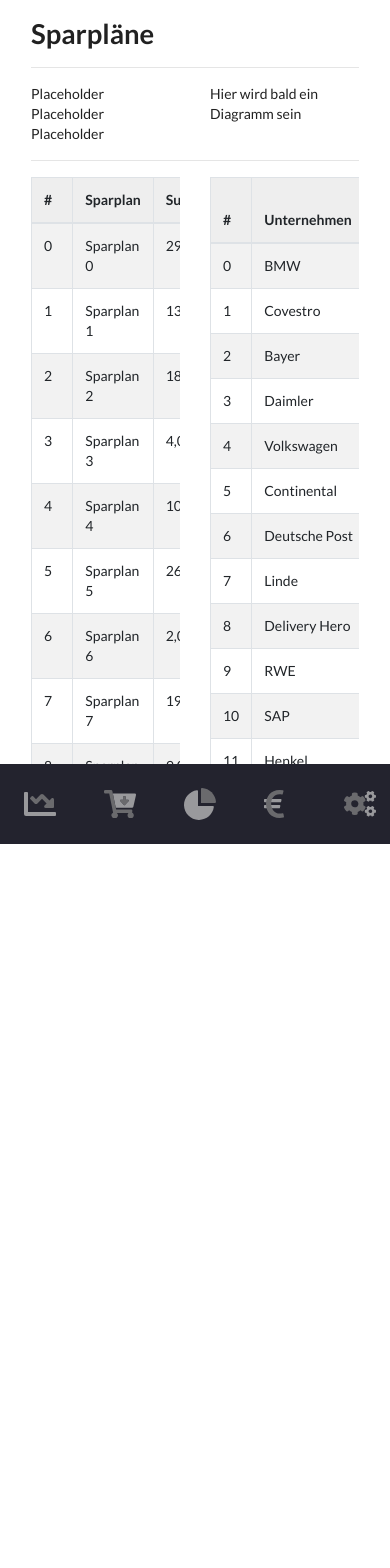
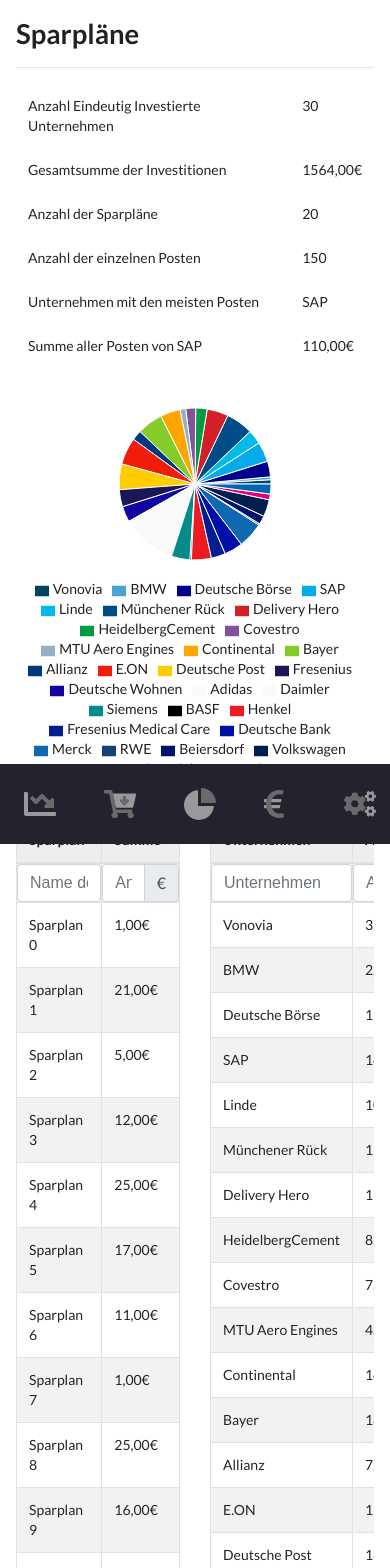
Before and after one commit to DerNiccoo/DerNiccoo.github.io, a React (Create React App) app: page /buy in a window 390 px wide. Shown: the top 1568 px of the page. Before the commit the page ends 844 px from the top, so only its background shows below. Built offline with nearby package versions, Linux system fonts and the light colour scheme.

Commit message:
added savings plan input and info panel mock

```diff
--- a/package.json
+++ b/package.json
@@ -13,6 +13,7 @@
     "react-router-dom": "^5.2.0",
     "react-scripts": "3.4.3",
     "react-table": "^7.5.1",
+    "recharts": "^1.8.5",
     "semantic-ui-css": "^2.4.1",
     "semantic-ui-react": "^1.3.1"
   },
--- a/src/App.js
+++ b/src/App.js
@@ -2,6 +2,7 @@
 import "./App.css";
 // All other imports below!
 
+import { BrowserRouter } from "react-router-dom";
 import { BrowserRouter as Router, Switch, Route } from "react-router-dom";
 import Sidebar from "./components/Sidebar/Sidebar.js";
 import Settings from "./components/Settings/Settings.js";
@@ -13,7 +14,7 @@
   }, []);
 
   return (
-    <Router>
+    <BrowserRouter basename={process.env.PUBLIC_URL}>
       <div>
         <main>
           <Switch>
@@ -35,11 +36,12 @@
             <Route path="/">
               <Home />
             </Route>
+            <Route path="*">404</Route>
           </Switch>
         </main>
         <Sidebar />
       </div>
-    </Router>
+    </BrowserRouter>
   );
 }
 
@@ -56,15 +58,6 @@
   return (
     <div>
       <h2>Ausgaben</h2>
-      <LoremIpsum />
-    </div>
-  );
-}
-
-function Buy() {
-  return (
-    <div>
-      <h2>Sparpläne</h2>
       <LoremIpsum />
     </div>
   );
--- a/src/components/PlanOverview/PlanOverview.css
+++ b/src/components/PlanOverview/PlanOverview.css
@@ -1,11 +1,43 @@
-.tableFixHead          { overflow-y: auto; height: 600px; }
+.tableFixHead          { overflow-y: auto; height: 100%; }
 .tableFixHead thead th { position: sticky; top: 0; }
 
-/* Just common table stuff. Really. */
 table  { border-collapse: collapse; width: 100%; }
-th, td { padding: 8px 16px; }
 th     { background:#eee; }
 
 .selected-row {
   background-color: var(--fa-primary) !important;
+      /* Firefox */
+      -moz-transition: all 200ms ease-in;
+      /* WebKit */
+      -webkit-transition: all 200ms ease-in;
+      /* Opera */
+      -o-transition: all 200ms ease-in;
+      /* Standard */
+      transition: all 200ms ease-in;
 }
+
+.input-row {
+  padding: 0 !important;
+}
+
+.info-data {
+  border: none !important;
+}
+
+.info-panel {
+  display: flex;
+  align-items: center;
+  height: 100%;
+}
+
+/* Not Large screens */
+@media only screen and (max-width: 992px) {
+  .large-column {
+    display: none;
+  }
+}
+
+/* Large Screens */
+@media only screen and (min-width: 992px) {
+
+}
--- a/src/components/PlanOverview/PlanOverview.js
+++ b/src/components/PlanOverview/PlanOverview.js
@@ -4,6 +4,9 @@
 import Container from "react-bootstrap/Container";
 import Row from "react-bootstrap/Row";
 import Col from "react-bootstrap/Col";
+import { ResponsiveContainer, PieChart, Pie, Legend, Tooltip } from "recharts";
+import FormControl from "react-bootstrap/FormControl";
+import InputGroup from "react-bootstrap/InputGroup";
 
 const DAX = [
   "Adidas",
@@ -41,27 +44,62 @@
 class PlanOverview extends React.Component {
   constructor(props) {
     super(props);
+    this.state = {};
+  }
 
+  componentDidMount() {
     const data = this.makeData(20);
 
     let tdSparplan = [];
     let index = 0;
+
+    let date = new Date();
+
+    tdSparplan.push(
+      <tr>
+        <td className="input-row large-column"></td>
+        <td className="input-row">
+          <FormControl placeholder="Name des Sparplans" id="input-name" />
+        </td>
+        <td className="input-row">
+          <InputGroup>
+            <FormControl
+              placeholder="Anzulegende Gesamtsumme"
+              id="input-total"
+              aria-describedby="unit"
+            />
+            <InputGroup.Append>
+              <InputGroup.Text id="unit">€</InputGroup.Text>
+            </InputGroup.Append>
+          </InputGroup>
+        </td>
+        <td className="input-row large-column">
+          <FormControl
+            defaultValue={date.toLocaleDateString()}
+            id="input-date"
+          />
+        </td>
+      </tr>
+    );
+
     data.forEach((e) => {
       tdSparplan.push(
         <tr onClick={this.handleClickTableRow}>
-          <td>{index}</td>
+          <td className="large-column">{index}</td>
           <td>{e.savingsplan}</td>
           <td>{e.total}</td>
-          <td>{e.date}</td>
+          <td className="large-column">{e.date}</td>
         </tr>
       );
       index++;
     });
 
-    this.state = {
+    let shares = this.createSharesTable(30);
+
+    this.setState({
       tdSparplan: tdSparplan,
-      tdShares: this.createSharesTable(30),
-    };
+      tdShares: shares,
+    });
   }
 
   createSharesTable(len) {
@@ -69,21 +107,127 @@
     let index = 0;
     const data = this.makeMockData(len);
 
+    let pieChart = [];
+    let date = new Date();
+    tdShares.push(
+      <tr>
+        <td className="input-row large-column"></td>
+        <td className="input-row">
+          <FormControl placeholder="Unternehmen" id="input-company" />
+        </td>
+        <td className="input-row">
+          <InputGroup>
+            <FormControl
+              placeholder="Anteilige Summe"
+              id="input-part"
+              aria-describedby="unit"
+            />
+            <InputGroup.Append>
+              <InputGroup.Text id="unit">€</InputGroup.Text>
+            </InputGroup.Append>
+          </InputGroup>
+        </td>
+        <td className="input-row large-column">
+          <FormControl
+            defaultValue={date.toLocaleDateString()}
+            id="input-date"
+          />
+        </td>
+      </tr>
+    );
+
     data.forEach((e) => {
       tdShares.push(
         <tr>
-          <td>{index}</td>
+          <td className="large-column">{index}</td>
           <td>{e.company}</td>
           <td>{e.shares}</td>
-          <td>{e.date}</td>
+          <td className="large-column">{e.date}</td>
         </tr>
       );
       index++;
+      pieChart.push({
+        name: e.company,
+        value: parseInt(e.shares),
+        fill: this.companyColor(e.company),
+      });
+    });
+
+    this.setState({
+      sharesData: pieChart,
     });
 
     return tdShares;
   }
 
+  companyColor(company) {
+    if (company === "Adidas") {
+      return "#FAFAFA";
+    } else if (company === "Allianz") {
+      return "#003781";
+    } else if (company === "BASF") {
+      return "#010101";
+    } else if (company === "Bayer") {
+      return "#85CC28";
+    } else if (company === "Beiersdorf") {
+      return "#00126C";
+    } else if (company === "BMW") {
+      return "#48A5D1";
+    } else if (company === "Continental") {
+      return "#FFA500";
+    } else if (company === "Covestro") {
+      return "#84519A";
+    } else if (company === "Daimler") {
+      return "#F9F9F9";
+    } else if (company === "Delivery Hero") {
+      return "#D22028";
+    } else if (company === "Deutsche Bank") {
+      return "#000FA8";
+    } else if (company === "Deutsche Börse") {
+      return "#00008D";
+    } else if (company === "Deutsche Post") {
+      return "#FFCC00";
+    } else if (company === "Deutsche Telekom") {
+      return "#E2007A";
+    } else if (company === "Deutsche Wohnen") {
+      return "#1005A1";
+    } else if (company === "E.ON") {
+      return "#F21C0A";
+    } else if (company === "Fresenius") {
+      return "#1B1655";
+    } else if (company === "Fresenius Medical Care") {
+      return "#001D92";
+    } else if (company === "HeidelbergCement") {
+      return "#019C41";
+    } else if (company === "Henkel") {
+      return "#EC1B23";
+    } else if (company === "Infineon") {
+      return "#0066B3";
+    } else if (company === "Linde") {
+      return "#05BAE9";
+    } else if (company === "Merck") {
+      return "#0E69B0";
+    } else if (company === "MTU Aero Engines") {
+      return "#93B0C5";
+    } else if (company === "Münchener Rück") {
+      return "#004C86";
+    } else if (company === "RWE") {
+      return "#1A3F76";
+    } else if (company === "SAP") {
+      return "#06ACEA";
+    } else if (company === "Siemens") {
+      return "#058B8C";
+    } else if (company === "Volkswagen") {
+      return "#001E50";
+    } else if (company === "Vonovia") {
+      return "#004658";
+    } else {
+      console.log(company);
+      return "#000000";
+    }
+  }
+
+  ///////////////Nur um Daten zu generieren///////////////
   makeData(len) {
     let data = [];
     const date = new Date();
@@ -91,7 +235,7 @@
     for (let i = 0; i < len; i++) {
       data.push({
         savingsplan: "Sparplan " + i,
-        total: Math.floor(Math.random() * 30) + ",00€",
+        total: Math.floor(Math.random() * 30 + 1) + ",00€",
         date: date.toLocaleDateString(),
       });
     }
@@ -106,7 +250,7 @@
     for (let i = 0; i < len; i++) {
       data.push({
         company: DAX[companies[i]],
-        shares: Math.floor(Math.random() * 20) + ",00€",
+        shares: Math.floor(Math.random() * 20 + 1) + ",00€",
         date: date.toLocaleDateString(),
       });
     }
@@ -122,8 +266,19 @@
     }
     return arr;
   }
+  ///////////////////////////////////////////
 
   handleClickTableRow = (e) => {
+    if (e.currentTarget.classList.contains("selected-row")) {
+      e.currentTarget.classList.remove("selected-row");
+
+      this.setState({
+        tdShares: this.createSharesTable(30),
+      });
+
+      return;
+    }
+
     let tbody = e.currentTarget.parentElement;
     for (let i = 0; i < tbody.childElementCount; i++) {
       tbody.childNodes[i].classList.remove("selected-row");
@@ -136,9 +291,21 @@
   };
 
   render() {
+    let table = "";
+    if (this.state.sharesData !== null) {
+      table = (
+        <ResponsiveContainer width="100%" height={400}>
+          <PieChart>
+            <Pie data={this.state.sharesData} dataKey="value"></Pie>
+            <Legend /*layout="vertical" align="right" verticalAlign="top"*/ />
+            <Tooltip />
+          </PieChart>
+        </ResponsiveContainer>
+      );
+    }
+
     return (
       <div>
-        <Container fluid>
         <Row>
           <Col>
             <h2>Sparpläne</h2>
@@ -146,12 +313,41 @@
         </Row>
         <hr />
         <Row>
-            <Col>
-              Placeholder <br />
-              Placeholder <br />
-              Placeholder <br />
+          <Col lg={true}>
+            <div className="info-panel">
+              <Table>
+                <tr>
+                  <td className="info-data">
+                    Anzahl Eindeutig Investierte Unternehmen
+                  </td>
+                  <td className="info-data">30</td>
+                </tr>
+                <tr>
+                  <td className="info-data">Gesamtsumme der Investitionen</td>
+                  <td className="info-data">1564,00€</td>
+                </tr>
+                <tr>
+                  <td className="info-data">Anzahl der Sparpläne</td>
+                  <td className="info-data">20</td>
+                </tr>
+                <tr>
+                  <td className="info-data">Anzahl der einzelnen Posten</td>
+                  <td className="info-data">150</td>
+                </tr>
+                <tr>
+                  <td className="info-data">
+                    Unternehmen mit den meisten Posten
+                  </td>
+                  <td className="info-data">SAP</td>
+                </tr>
+                <tr>
+                  <td className="info-data">Summe aller Posten von SAP</td>
+                  <td className="info-data">110,00€</td>
+                </tr>
+              </Table>
+            </div>
           </Col>
-            <Col>Hier wird bald ein Diagramm sein</Col>
+          <Col lg={true}>{table}</Col>
         </Row>
         <hr />
         <Row>
@@ -160,10 +356,10 @@
               <Table striped bordered hover id="Spraplan-table">
                 <thead>
                   <tr>
-                      <th>#</th>
+                    <th className="large-column">#</th>
                     <th>Sparplan</th>
                     <th>Summe</th>
-                      <th>Datum</th>
+                    <th className="large-column">Datum</th>
                   </tr>
                 </thead>
                 <tbody>{this.state.tdSparplan}</tbody>
@@ -175,10 +371,10 @@
               <Table striped bordered hover>
                 <thead>
                   <tr>
-                      <th>#</th>
+                    <th className="large-column">#</th>
                     <th>Unternehmen</th>
                     <th>Anteil</th>
-                      <th>Gekauft am</th>
+                    <th className="large-column">Gekauft am</th>
                   </tr>
                 </thead>
                 <tbody>{this.state.tdShares}</tbody>
@@ -186,7 +382,6 @@
             </div>
           </Col>
         </Row>
-        </Container>
       </div>
     );
   }
--- a/src/components/Sidebar/Sidebar.js
+++ b/src/components/Sidebar/Sidebar.js
@@ -4,10 +4,6 @@
 import { Link } from "react-router-dom";
 
 class Sidebar extends React.Component {
-  constructor(props) {
-    super(props);
-  }
-
   render() {
     return (
       <nav className="sidebar">
```
Also changed, not shown: 1 other file (tests, documents, lock files or other folders). Lines whose indentation alone changed are shown as unchanged.
